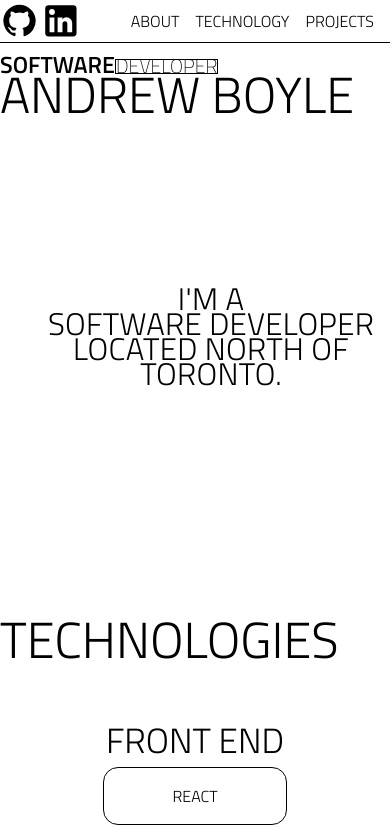
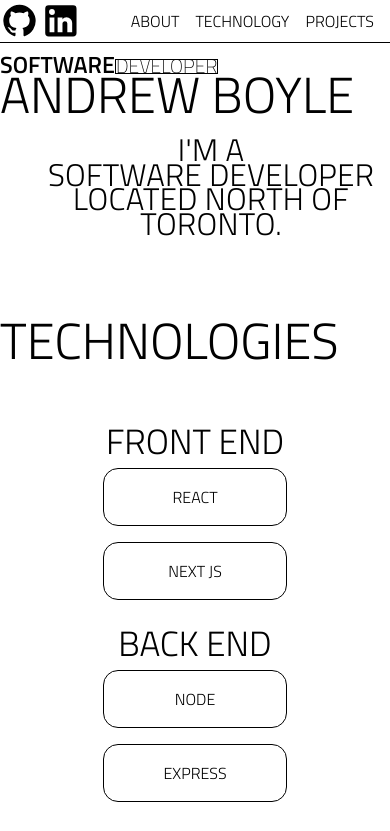
Before and after one commit to andyb2/portfolio-website, a React (Create React App) app: page / in a window 390 px wide. Shown: the top 831 px of the page. Built offline with nearby package versions, Linux system fonts and the light colour scheme.

Commit message:
fixed padding issue on mobile

```diff
--- a/src/components/Intro.tsx
+++ b/src/components/Intro.tsx
@@ -33,10 +33,11 @@ const secondAnimation = keyframes`
 
 const introBox1 = {
   display: 'flex',
+  flexDirection: 'column',
   justifyContent: 'center',
   alignItems: 'center',
   textAlign: 'center',
-  height: '398px',
+  // height: '400px',
 };
 
 interface IProps {
@@ -62,7 +63,6 @@ const Intro = ({ active, setActive }: IProps) => {
 
   return (
     <Box sx={introBox1}>
-      <Typography component='div'>
       {contents.map((snippet, idx) => {
         return (
           <Typography
@@ -98,7 +98,6 @@ const Intro = ({ active, setActive }: IProps) => {
           </Typography>
         );
       })}
-      </Typography>
     </Box>
   );
 };
```
Lines whose indentation alone changed are shown as unchanged.
